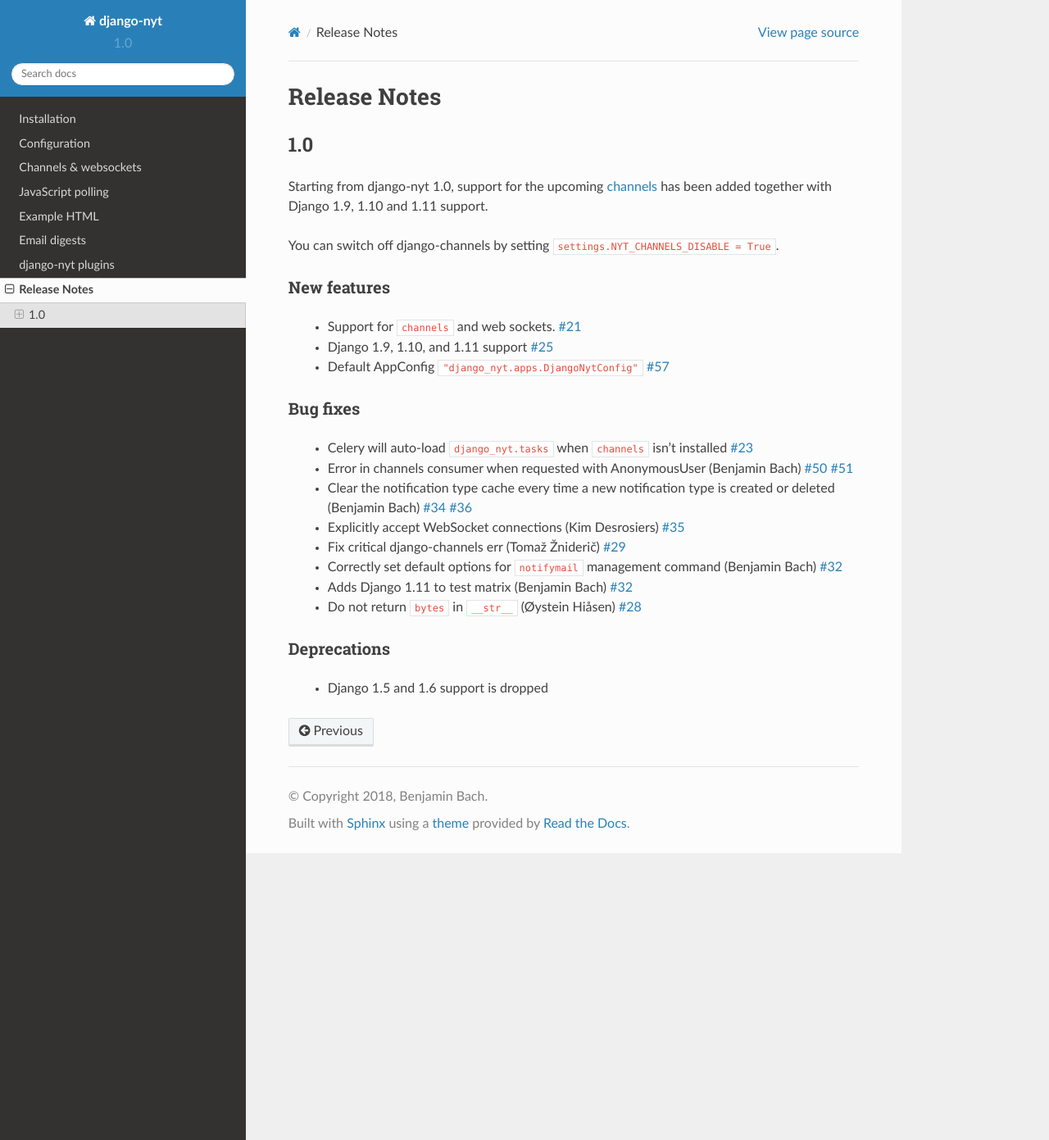
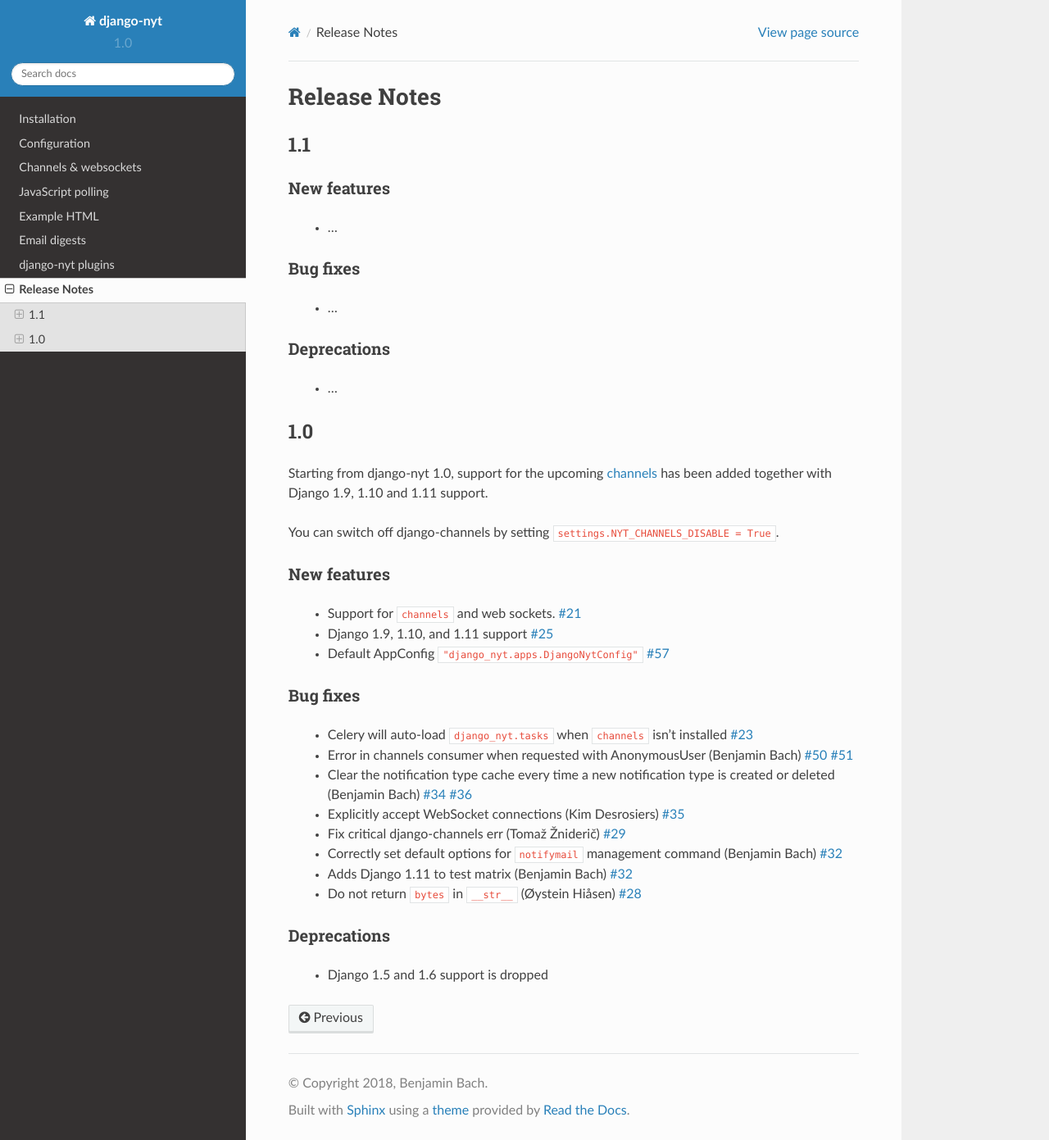
Before and after one commit to django-wiki/django-nyt, a Sphinx documentation site: the page built from docs/release_notes.rst, in a window 1280 px wide and 1391 px high. Shown: the whole window at 82% size. Built offline with Sphinx 7.4.7 and the Read the Docs theme 2.0.0, drawn with Linux system fonts in a browser that asks for light colours; pages that are not in the unit, such as notebooks, are missing from menus.

Commit message:
Added release notes 1.1 stub

```diff
--- a/docs/release_notes.rst
+++ b/docs/release_notes.rst
@@ -1,5 +1,23 @@
 Release Notes
 =============
+
+1.1
+---
+
+New features
+^^^^^^^^^^^^
+
+ * ...
+
+Bug fixes
+^^^^^^^^^
+
+ * ...
+
+Deprecations
+^^^^^^^^^^^^
+
+ * ...
 
 1.0
 ---
```
